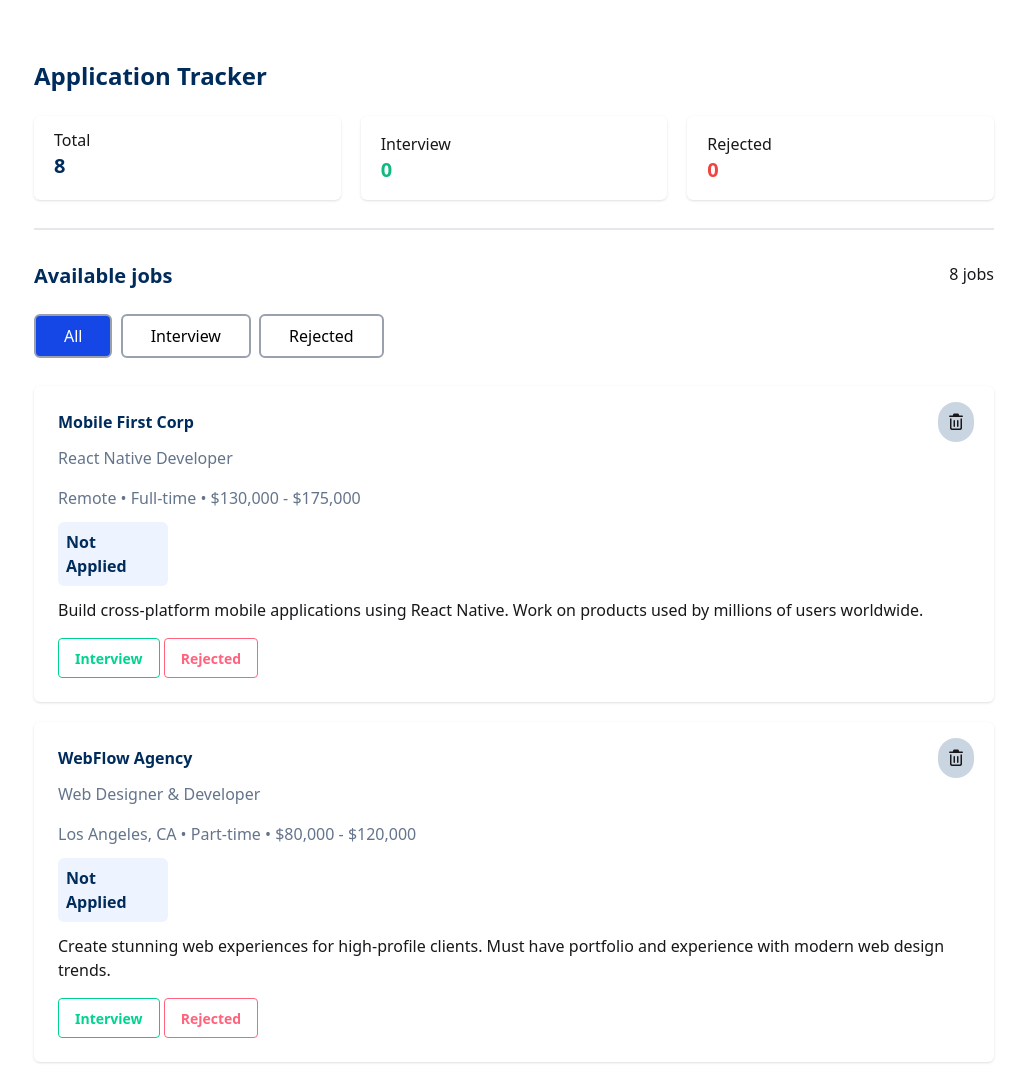
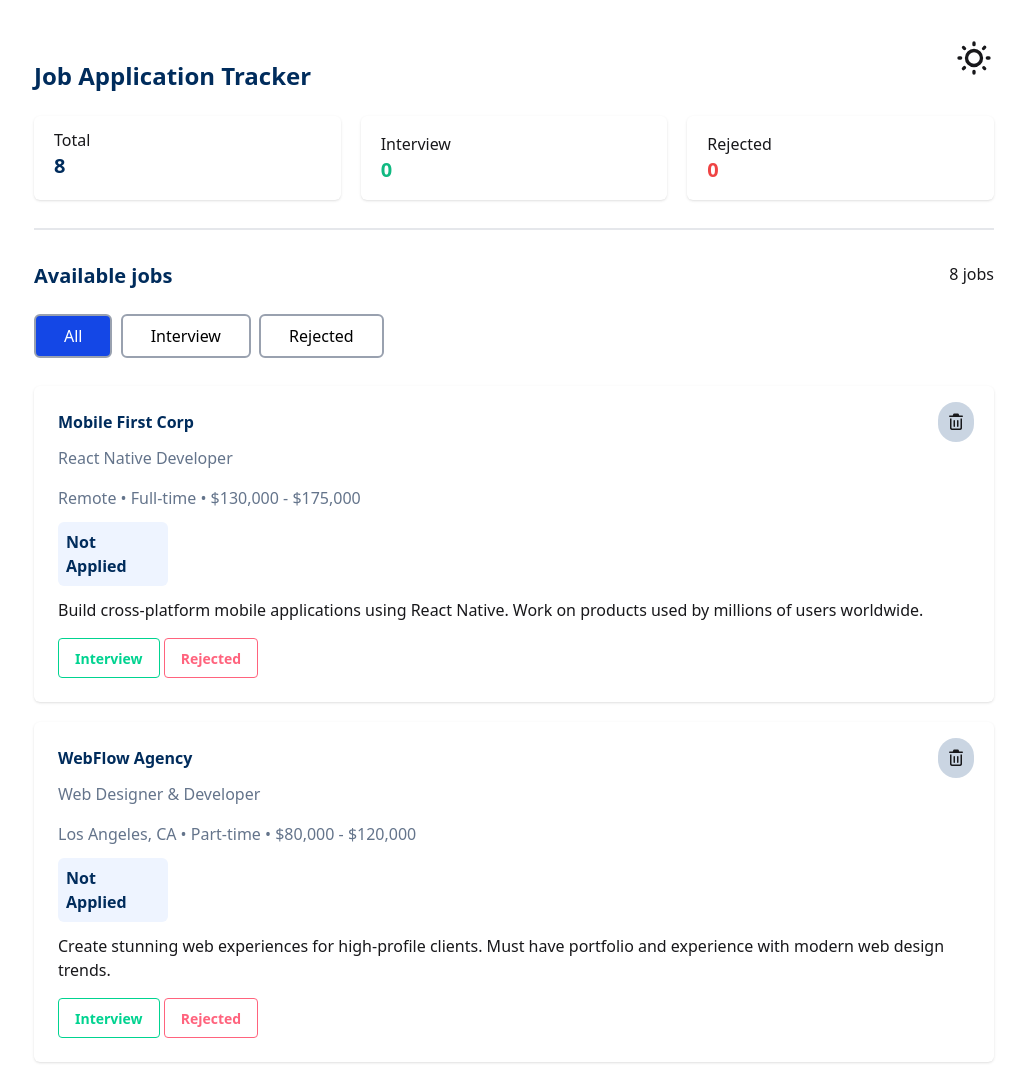
Before and after one commit to remon918/Assignment-04, a plain HTML site: page index.html in a window 1280 px wide. Shown: the top 1065 px of the page, without its empty margins (126-1151 px from the left). Drawn offline with nearby package versions, Linux system fonts and the light colour scheme.

Commit message:
theme controller added

```diff
--- a/index.html
+++ b/index.html
@@ -1,10 +1,10 @@
 <!DOCTYPE html>
-<html lang="en">
+<html lang="en" data-theme="light">
 
 <head>
     <meta charset="UTF-8">
     <meta name="viewport" content="width=device-width, initial-scale=1.0">
-    <title>Document</title>
+    <title>Job Application Tracker</title>
     <link href="https://cdn.jsdelivr.net/npm/daisyui@5" rel="stylesheet" type="text/css" />
     <script src="https://cdn.jsdelivr.net/npm/@tailwindcss/browser@4"></script>
 
@@ -20,8 +20,29 @@
 <body>
     <!-- header -->
     <header class="w-9/12 mx-auto ">
-        <h1 class=" text-center text-2xl font-bold text-[#002C5C]  mt-15 mb-6 sm:text-left"> Application Tracker
-        </h1>
+        <div class="flex justify-between items-center">
+            <h1 class=" text-center text-2xl font-bold text-[#002C5C]  mt-15 mb-6 sm:text-left">Job Application Tracker
+            </h1>
+            <!-- Theme controller -->
+            <div class="">
+                <label class="swap swap-rotate">
+                    <!-- this hidden checkbox controls the state -->
+                    <input type="checkbox" value="dark" class="theme-controller"/>
+
+                    <!-- sun icon -->
+                    <svg class="swap-off h-10 w-10 fill-current" xmlns="http://www.w3.org/2000/svg" viewBox="0 0 24 24">
+                        <path
+                            d="M5.64,17l-.71.71a1,1,0,0,0,0,1.41,1,1,0,0,0,1.41,0l.71-.71A1,1,0,0,0,5.64,17ZM5,12a1,1,0,0,0-1-1H3a1,1,0,0,0,0,2H4A1,1,0,0,0,5,12Zm7-7a1,1,0,0,0,1-1V3a1,1,0,0,0-2,0V4A1,1,0,0,0,12,5ZM5.64,7.05a1,1,0,0,0,.7.29,1,1,0,0,0,.71-.29,1,1,0,0,0,0-1.41l-.71-.71A1,1,0,0,0,4.93,6.34Zm12,.29a1,1,0,0,0,.7-.29l.71-.71a1,1,0,1,0-1.41-1.41L17,5.64a1,1,0,0,0,0,1.41A1,1,0,0,0,17.66,7.34ZM21,11H20a1,1,0,0,0,0,2h1a1,1,0,0,0,0-2Zm-9,8a1,1,0,0,0-1,1v1a1,1,0,0,0,2,0V20A1,1,0,0,0,12,19ZM18.36,17A1,1,0,0,0,17,18.36l.71.71a1,1,0,0,0,1.41,0,1,1,0,0,0,0-1.41ZM12,6.5A5.5,5.5,0,1,0,17.5,12,5.51,5.51,0,0,0,12,6.5Zm0,9A3.5,3.5,0,1,1,15.5,12,3.5,3.5,0,0,1,12,15.5Z" />
+                    </svg>
+
+                    <!-- moon icon -->
+                    <svg class="swap-on h-10 w-10 fill-current" xmlns="http://www.w3.org/2000/svg" viewBox="0 0 24 24">
+                        <path
+                            d="M21.64,13a1,1,0,0,0-1.05-.14,8.05,8.05,0,0,1-3.37.73A8.15,8.15,0,0,1,9.08,5.49a8.59,8.59,0,0,1,.25-2A1,1,0,0,0,8,2.36,10.14,10.14,0,1,0,22,14.05,1,1,0,0,0,21.64,13Zm-9.5,6.69A8.14,8.14,0,0,1,7.08,5.22v.27A10.15,10.15,0,0,0,17.22,15.63a9.79,9.79,0,0,0,2.1-.22A8.11,8.11,0,0,1,12.14,19.73Z" />
+                    </svg>
+                </label>
+            </div>
+        </div>
         <div class="grid grid-cols-3 gap-5  border-b-2 border-gray-200">
             <div class=" px-3 rounded-md mb-7 shadow-sm sm:px-5 py-3">
                 <h4>Total</h4>
```
